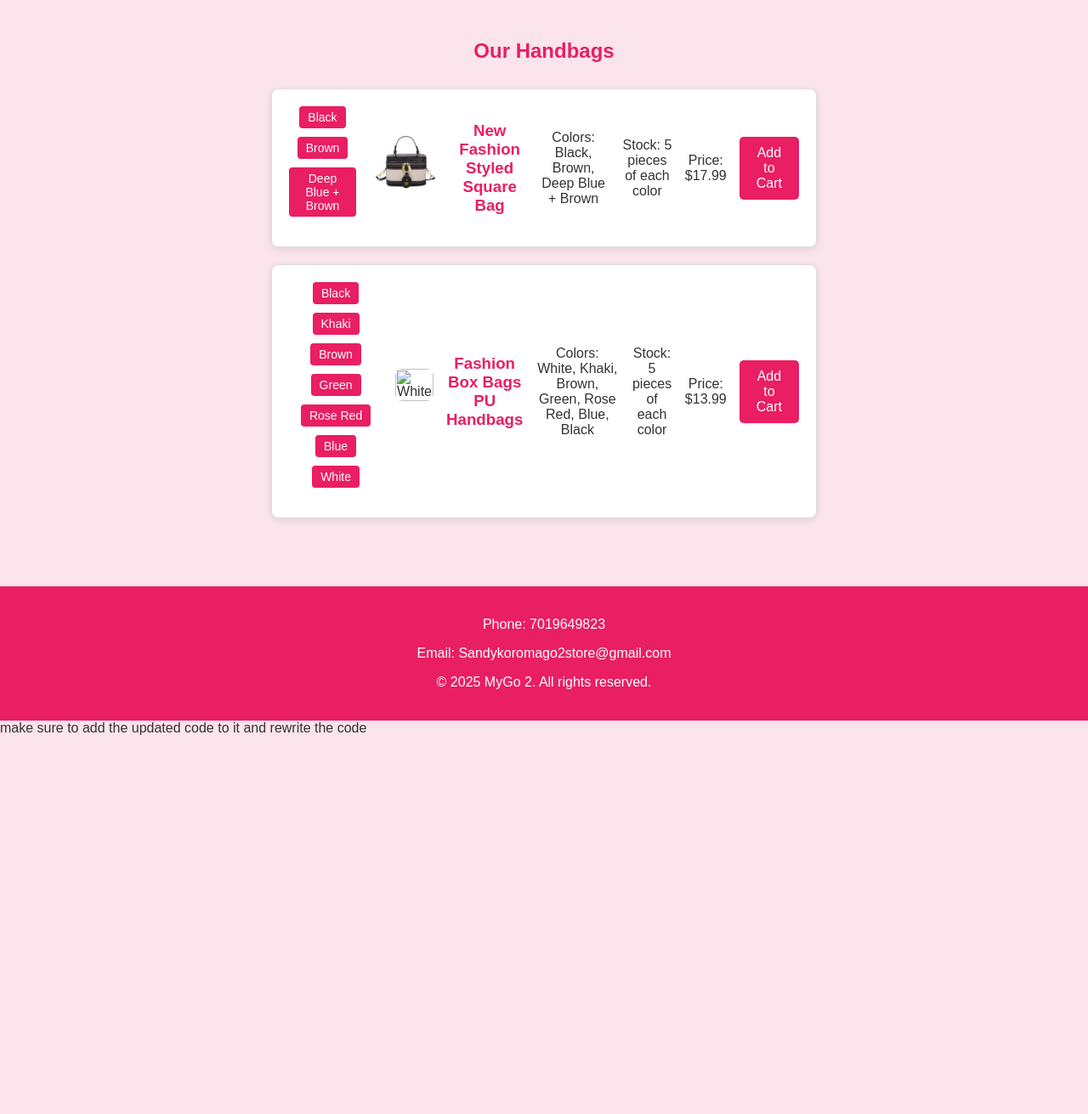
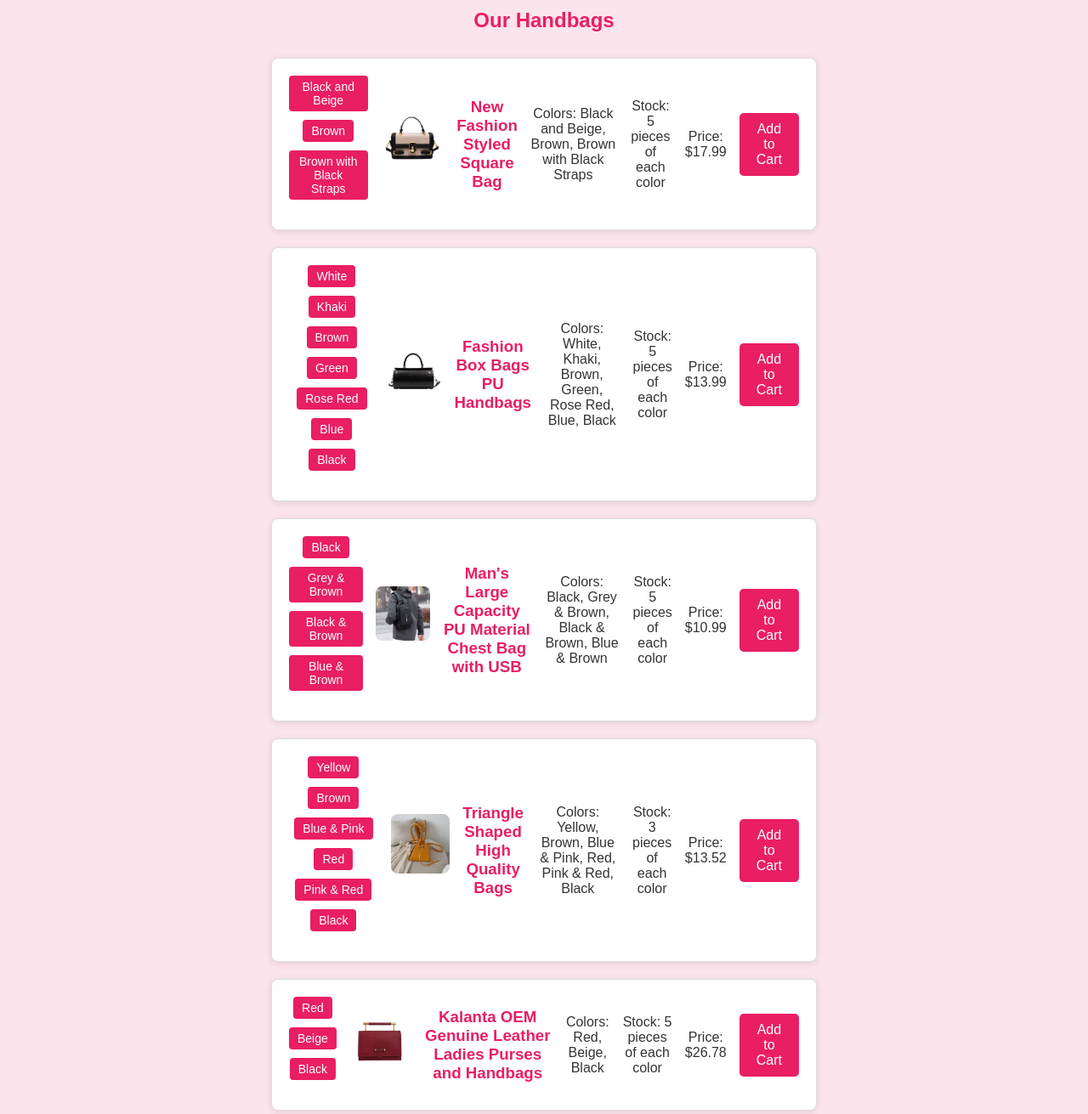
Before and after one commit to egartei5/MyGo2-Store, a plain HTML site: page products.html in a window 1280 px wide. Shown: the part 140-1451 px from the top of the page at 85% size. Before the commit the page ends 1006 px from the top, so only its background shows below. Drawn offline with Linux system fonts and the light colour scheme; files that its build step writes are made by us from their sources.

Commit message:
First website upload

```diff
--- a/products.html
+++ b/products.html
@@ -1,4 +1,4 @@
-the next product name is Man's Large Capacity PU Material Chest Bag with USB fashionables Hot Waterproof Anti-Theft Fanny Pach, and for color we have Black, Gery&Brown, Black&Brown, and Blue&Brown and there is 5 of each color and the price is 10.99. remember this is not a python it is a html and here is the current code for products.html <!DOCTYPE html>
+<!DOCTYPE html>
 <html lang="en">
 <head>
   <meta charset="UTF-8">
@@ -12,35 +12,29 @@ the next product name is Man's Large Capacity PU Material Chest Bag with USB fas
       margin: 0;
       background-color: #fce4ec;
     }
-
     header {
       background-color: #e91e63;
       color: white;
       padding: 20px;
       text-align: center;
     }
-
     nav {
       margin-top: 10px;
     }
-
     nav a {
       color: white;
       margin: 0 10px;
       text-decoration: none;
       font-weight: bold;
     }
-
     nav a:hover {
       text-decoration: underline;
     }
-
     h2 {
       text-align: center;
       margin: 30px 0;
       color: #e91e63;
     }
-
     .product-card {
       background: white;
       border: 1px solid #ddd;
@@ -52,7 +46,6 @@ the next product name is Man's Large Capacity PU Material Chest Bag with USB fas
       box-shadow: 0 2px 8px rgba(0, 0, 0, 0.1);
       text-align: center;
     }
-
     .product-card img {
       width: 100%;
       max-width: 300px;
@@ -62,16 +55,13 @@ the next product name is Man's Large Capacity PU Material Chest Bag with USB fas
       margin-bottom: 15px;
       display: none;
     }
-
     .product-card img.active {
       display: block;
     }
-
     .product-card h3 {
       color: #e91e63;
       margin: 10px 0;
     }
-
     .slider-buttons {
       display: flex;
       justify-content: center;
@@ -79,7 +69,6 @@ the next product name is Man's Large Capacity PU Material Chest Bag with USB fas
       margin-bottom: 15px;
       flex-wrap: wrap;
     }
-
     .slider-buttons button {
       background-color: #e91e63;
       color: white;
@@ -89,7 +78,6 @@ the next product name is Man's Large Capacity PU Material Chest Bag with USB fas
       cursor: pointer;
       border-radius: 4px;
     }
-
     button {
       background-color: #e91e63;
       color: white;
@@ -99,11 +87,9 @@ the next product name is Man's Large Capacity PU Material Chest Bag with USB fas
       border-radius: 5px;
       cursor: pointer;
     }
-
     button:hover {
       background-color: #d81b60;
     }
-
     footer {
       background-color: #e91e63;
       color: white;
@@ -113,6 +99,7 @@ the next product name is Man's Large Capacity PU Material Chest Bag with USB fas
     }
   </style>
 </head>
+
 <body>
   <header>
     <h1>MyGo 2</h1>
@@ -127,44 +114,44 @@ the next product name is Man's Large Capacity PU Material Chest Bag with USB fas
   <main>
     <h2>Our Handbags</h2>
 
-    <!-- ✅ SLIDER PRODUCT: New Fashion Styled Square Bag -->
+    <!-- ✅ Updated New Fashion Styled Square Bag -->
     <div class="product-card">
       <div class="slider-buttons">
-        <button onclick="showImage('slider1', 0)">Black</button>
+        <button onclick="showImage('slider1', 0)">Black and Beige</button>
         <button onclick="showImage('slider1', 1)">Brown</button>
-        <button onclick="showImage('slider1', 2)">Deep Blue + Brown</button>
+        <button onclick="showImage('slider1', 2)">Brown with Black Straps</button>
       </div>
       <div id="slider1">
-        <img src="images/IMG_1527.JPG" class="active" alt="Black Square Bag">
-        <img src="images/IMG_1528.JPG" alt="Brown Square Bag">
-        <img src="images/IMG_1529.JPG" alt="Deep Blue + Brown Square Bag">
+        <img src="images/IMG_1600.JPG" class="active" alt="Black and Beige Handbag">
+        <img src="images/IMG_1601.JPG" alt="Brown Handbag">
+        <img src="images/IMG_1599.JPG" alt="Brown with Black Straps Handbag">
       </div>
       <h3>New Fashion Styled Square Bag</h3>
-      <p>Colors: Black, Brown, Deep Blue + Brown</p>
+      <p>Colors: Black and Beige, Brown, Brown with Black Straps</p>
       <p>Stock: 5 pieces of each color</p>
       <p>Price: $17.99</p>
       <button onclick="addToCart('New Fashion Styled Square Bag', 17.99, getCurrentImage('slider1'))">Add to Cart</button>
     </div>
 
-    <!-- ✅ SLIDER PRODUCT: Fashion Box Bags PU Handbags -->
+    <!-- ✅ Fashion Box Bags PU Handbags -->
     <div class="product-card">
       <div class="slider-buttons">
-        <button onclick="showImage('slider2', 0)">Black</button>
+        <button onclick="showImage('slider2', 0)">White</button>
         <button onclick="showImage('slider2', 1)">Khaki</button>
         <button onclick="showImage('slider2', 2)">Brown</button>
         <button onclick="showImage('slider2', 3)">Green</button>
         <button onclick="showImage('slider2', 4)">Rose Red</button>
         <button onclick="showImage('slider2', 5)">Blue</button>
-        <button onclick="showImage('slider2', 6)">White</button>
+        <button onclick="showImage('slider2', 6)">Black</button>
       </div>
       <div id="slider2">
-        <img src="images/IMG_1522.JPG" alt="White" class="active">
-        <img src="images/IMG_1518.JPG" alt="Khaki">
-        <img src="images/IMG_1517.JPG" alt="Brown">
-        <img src="images/IMG_1519.JPG" alt="Green">
-        <img src="images/IMG_1520.JPG" alt="Rose Red">
-        <img src="images/IMG_1521.JPG" alt="Blue">
-        <img src="images/IMG_1516.JPG" alt="Black">
+        <img src="images/IMG_1522.JPG" class="active" alt="White Handbag">
+        <img src="images/IMG_1518.JPG" alt="Khaki Handbag">
+        <img src="images/IMG_1517.JPG" alt="Brown Handbag">
+        <img src="images/IMG_1519.JPG" alt="Green Handbag">
+        <img src="images/IMG_1520.JPG" alt="Rose Red Handbag">
+        <img src="images/IMG_1521.JPG" alt="Blue Handbag">
+        <img src="images/IMG_1516.JPG" alt="Black Handbag">
       </div>
       <h3>Fashion Box Bags PU Handbags</h3>
       <p>Colors: White, Khaki, Brown, Green, Rose Red, Blue, Black</p>
@@ -172,6 +159,72 @@ the next product name is Man's Large Capacity PU Material Chest Bag with USB fas
       <p>Price: $13.99</p>
       <button onclick="addToCart('Fashion Box Bags PU Handbags', 13.99, getCurrentImage('slider2'))">Add to Cart</button>
     </div>
+
+    <!-- ✅ Man's Large Capacity PU Material Chest Bag -->
+    <div class="product-card">
+      <div class="slider-buttons">
+        <button onclick="showImage('slider3', 0)">Black</button>
+        <button onclick="showImage('slider3', 1)">Grey & Brown</button>
+        <button onclick="showImage('slider3', 2)">Black & Brown</button>
+        <button onclick="showImage('slider3', 3)">Blue & Brown</button>
+      </div>
+      <div id="slider3">
+        <img src="images/IMG_1536.JPG" class="active" alt="Black Chest Bag">
+        <img src="images/IMG_1533.JPG" alt="Grey & Brown Chest Bag">
+        <img src="images/IMG_1534.JPG" alt="Black & Brown Chest Bag">
+        <img src="images/IMG_1535.JPG" alt="Blue & Brown Chest Bag">
+      </div>
+      <h3>Man's Large Capacity PU Material Chest Bag with USB</h3>
+      <p>Colors: Black, Grey & Brown, Black & Brown, Blue & Brown</p>
+      <p>Stock: 5 pieces of each color</p>
+      <p>Price: $10.99</p>
+      <button onclick="addToCart('PU Chest Bag with USB', 10.99, getCurrentImage('slider3'))">Add to Cart</button>
+    </div>
+
+    <!-- ✅ Triangle Shaped High Quality Bags -->
+    <div class="product-card">
+      <div class="slider-buttons">
+        <button onclick="showImage('slider4', 0)">Yellow</button>
+        <button onclick="showImage('slider4', 1)">Brown</button>
+        <button onclick="showImage('slider4', 2)">Blue & Pink</button>
+        <button onclick="showImage('slider4', 3)">Red</button>
+        <button onclick="showImage('slider4', 4)">Pink & Red</button>
+        <button onclick="showImage('slider4', 5)">Black</button>
+      </div>
+      <div id="slider4">
+        <img src="images/IMG_1544.JPG" class="active" alt="Yellow Triangle Bag">
+        <img src="images/IMG_1543.JPG" alt="Brown Triangle Bag">
+        <img src="images/IMG_1542.JPG" alt="Blue & Pink Triangle Bag">
+        <img src="images/IMG_1541.JPG" alt="Red Triangle Bag">
+        <img src="images/IMG_1540.JPG" alt="Pink & Red Triangle Bag">
+        <img src="images/IMG_1539.JPG" alt="Black Triangle Bag">
+      </div>
+      <h3>Triangle Shaped High Quality Bags</h3>
+      <p>Colors: Yellow, Brown, Blue & Pink, Red, Pink & Red, Black</p>
+      <p>Stock: 3 pieces of each color</p>
+      <p>Price: $13.52</p>
+      <button onclick="addToCart('Triangle Shaped High Quality Bags', 13.52, getCurrentImage('slider4'))">Add to Cart</button>
+    </div>
+
+    <!-- ✅ Kalanta OEM Genuine Leather Ladies Purses -->
+    <div class="product-card">
+      <div class="slider-buttons">
+        <button onclick="showImage('slider5', 0)">Red</button>
+        <button onclick="showImage('slider5', 1)">Beige</button>
+        <button onclick="showImage('slider5', 2)">Black</button>
+      </div>
+      <div id="slider5">
+        <img src="images/IMG_1558.JPG" class="active" alt="Red Kalanta Purse">
+        <img src="images/IMG_1559.JPG" alt="Beige Kalanta Purse">
+        <img src="images/IMG_1560.JPG" alt="Black Kalanta Purse">
+      </div>
+      <h3>Kalanta OEM Genuine Leather Ladies Purses and Handbags</h3>
+      <p>Colors: Red, Beige, Black</p>
+      <p>Stock: 5 pieces of each color</p>
+      <p>Price: $26.78</p>
+      <button onclick="addToCart('Kalanta OEM Genuine Leather Ladies Purses', 26.78, getCurrentImage('slider5'))">Add to Cart</button>
+    </div>
+
   </main>
 
   <footer>
@@ -181,4 +234,3 @@ the next product name is Man's Large Capacity PU Material Chest Bag with USB fas
   </footer>
 </body>
 </html>
-make sure to add the updated code to it and rewrite the code
```
Also changed, not shown: images/IMG_1516.JPG (added), images/IMG_1519.JPG (added), images/IMG_1520.JPG (added), images/IMG_1521.JPG (added), images/IMG_1522.JPG (added), images/IMG_1533.JPG (added), images/IMG_1599.JPG (added), images/IMG_1600.JPG (added), images/IMG_1601.JPG (added), 2 other files.
